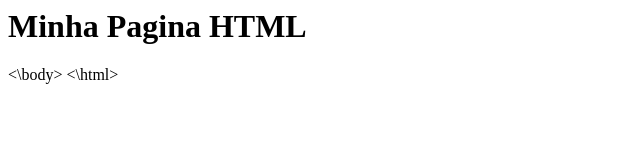
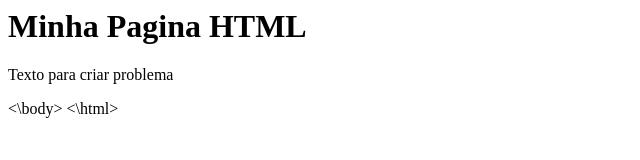
Before and after one commit to Adriano-cm/gama-no-github, a plain HTML site: page index.html in a window 1280 px wide. Shown: the whole page, without its empty margins (0-640 px from the left). Drawn offline with Linux system fonts and the light colour scheme.

Commit message:
outro commit

```diff
--- a/index.html
+++ b/index.html
@@ -1,5 +1,6 @@
 <html>
 	<body>
 		<h1>Minha Pagina HTML</h1>
+		<p>Texto para criar problema</p>
 	<\body>
 <\html>
```
